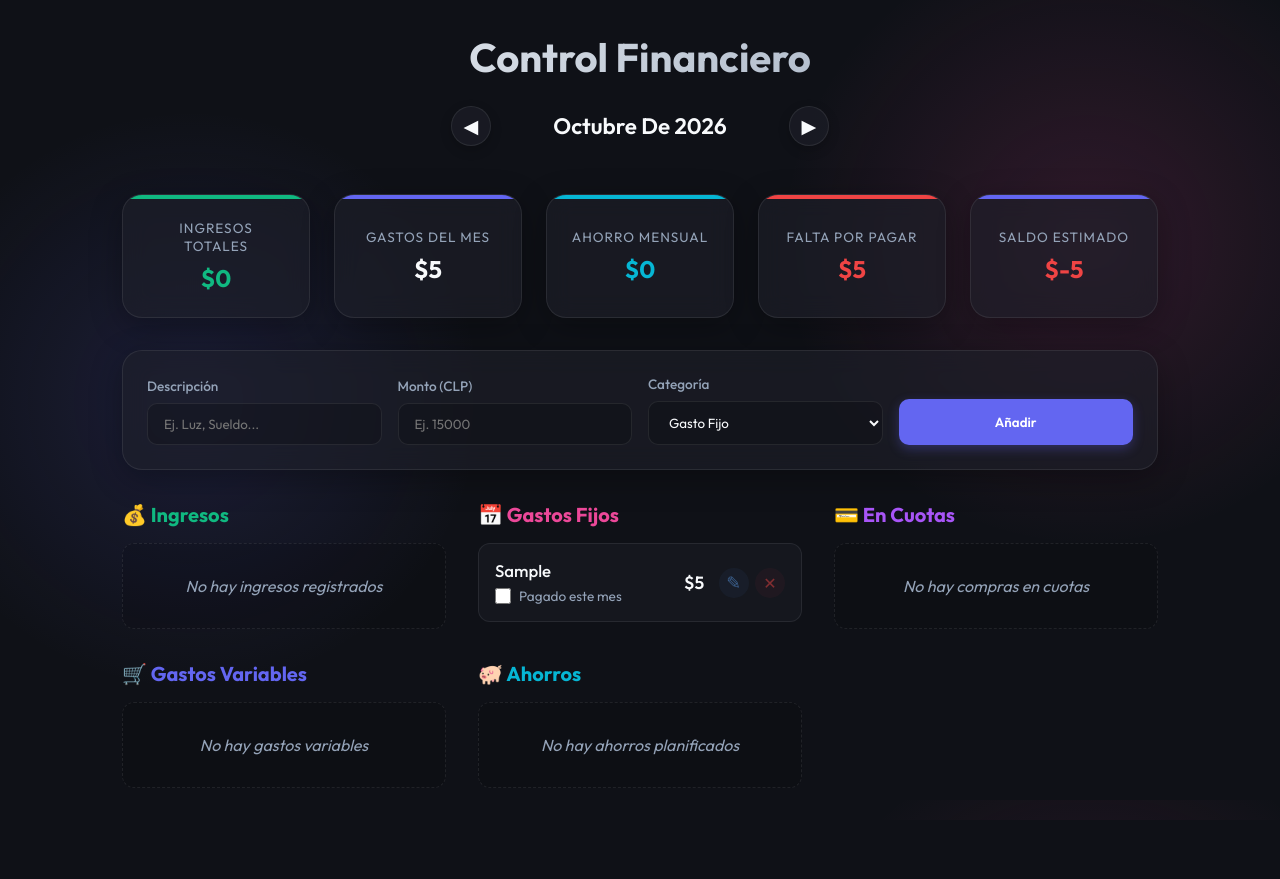
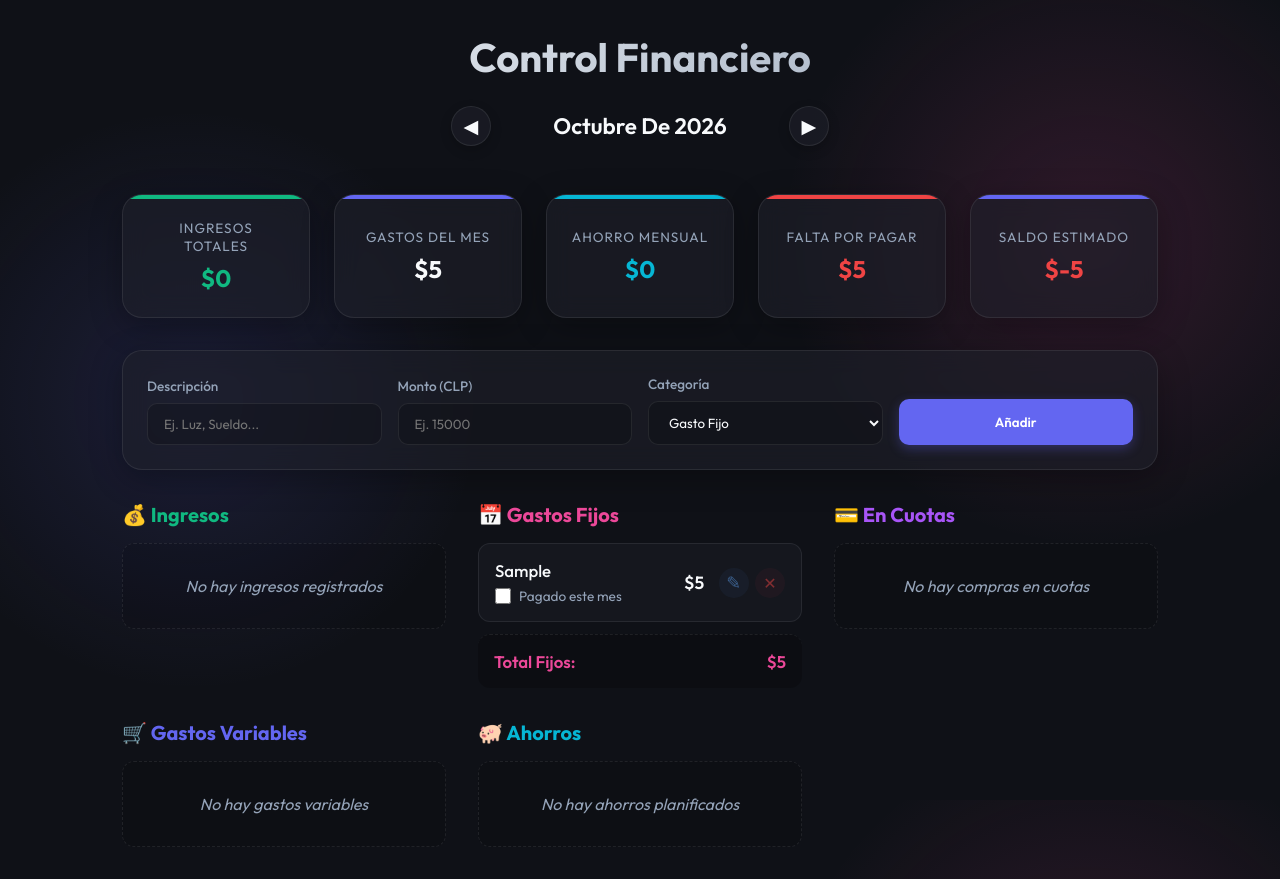
Before and after one commit to pixlrafa/gastos-casa-chile, a React (Vite) app: page / in a window 1280 px wide. Both pictures are taken after typing "Sample", "5" into the empty fields and a click on the button "Añadir". Before the commit the page ends 820 px from the top, so only its background shows below. Built offline with nearby package versions, Linux system fonts and the light colour scheme.

Commit message:
feat: agregar sumatorias debajo de cada sección

```diff
--- a/src/App.css
+++ b/src/App.css
@@ -198,6 +198,25 @@
   flex-direction: column;
   gap: 0.75rem;
 }
+
+.section-total {
+  display: flex;
+  justify-content: space-between;
+  align-items: center;
+  padding: 1rem;
+  margin-top: 0.75rem;
+  background: rgba(0,0,0,0.2);
+  border-radius: 12px;
+  font-weight: 600;
+  font-size: 1.05rem;
+  border-top: 1px dashed var(--border-glass);
+}
+.list-section.income .section-total { color: var(--accent-variable); }
+.list-section.fixed .section-total { color: var(--accent-fixed); }
+.list-section.variable .section-total { color: var(--accent-primary); }
+.list-section.installment .section-total { color: #a855f7; }
+.list-section.saving .section-total { color: var(--accent-saving); }
+
 
 .cost-item {
   display: flex;
--- a/src/App.jsx
+++ b/src/App.jsx
@@ -279,12 +279,18 @@ function App() {
   const totalIncome = currentIncomes.reduce((acc, curr) => acc + curr.amount, 0);
 
   const fixedCosts = currentCosts.filter(c => c.type === 'fixed');
+  const totalFixed = fixedCosts.reduce((acc, curr) => acc + curr.amount, 0);
+
   const variableCosts = currentCosts.filter(c => c.type === 'variable');
+  const totalVariable = variableCosts.reduce((acc, curr) => acc + curr.amount, 0);
+
   const installmentCosts = currentCosts.filter(c => c.type === 'installment');
+  const totalInstallments = installmentCosts.reduce((acc, curr) => acc + getMonthlyAmount(curr), 0);
+
   const savingCosts = currentCosts.filter(c => c.type === 'saving');
+  const totalSavings = savingCosts.reduce((acc, curr) => acc + curr.amount, 0);
 
-  const totalSavings = savingCosts.reduce((acc, curr) => acc + getMonthlyAmount(curr), 0);
-  const totalCosts = fixedCosts.concat(variableCosts, installmentCosts).reduce((acc, curr) => acc + getMonthlyAmount(curr), 0);
+  const totalCosts = totalFixed + totalVariable + totalInstallments;
 
   const pendingToPay = currentCosts.filter(c => !c.isPaid).reduce((acc, curr) => acc + getMonthlyAmount(curr), 0);
   const balance = totalIncome - totalCosts - totalSavings;
@@ -382,6 +388,12 @@ function App() {
               ))
             )}
           </div>
+          {currentIncomes.length > 0 && (
+            <div className="section-total">
+              <span>Total Ingresos:</span>
+              <span>{formatCLP(totalIncome)}</span>
+            </div>
+          )}
         </div>
 
         {/* GASTOS FIJOS */}
@@ -403,6 +415,12 @@ function App() {
               ))
             )}
           </div>
+          {fixedCosts.length > 0 && (
+            <div className="section-total">
+              <span>Total Fijos:</span>
+              <span>{formatCLP(totalFixed)}</span>
+            </div>
+          )}
         </div>
 
         {/* GASTOS EN CUOTAS */}
@@ -425,6 +443,12 @@ function App() {
               ))
             )}
           </div>
+          {installmentCosts.length > 0 && (
+            <div className="section-total">
+              <span>Total Cuotas (Mes):</span>
+              <span>{formatCLP(totalInstallments)}</span>
+            </div>
+          )}
         </div>
 
         {/* GASTOS VARIABLES */}
@@ -446,6 +470,12 @@ function App() {
               ))
             )}
           </div>
+          {variableCosts.length > 0 && (
+            <div className="section-total">
+              <span>Total Variables:</span>
+              <span>{formatCLP(totalVariable)}</span>
+            </div>
+          )}
         </div>
 
         {/* AHORRO */}
@@ -467,6 +497,12 @@ function App() {
               ))
             )}
           </div>
+          {savingCosts.length > 0 && (
+            <div className="section-total">
+              <span>Total Ahorros:</span>
+              <span>{formatCLP(totalSavings)}</span>
+            </div>
+          )}
         </div>
 
       </div>
```
